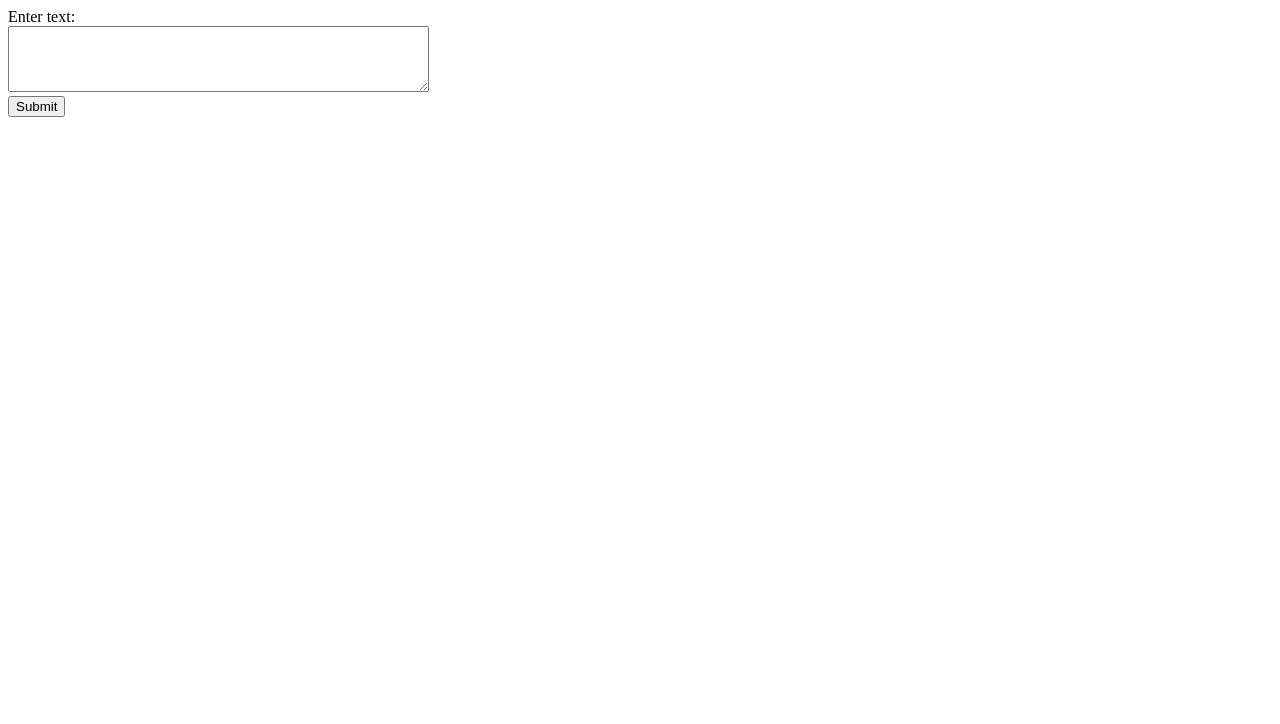
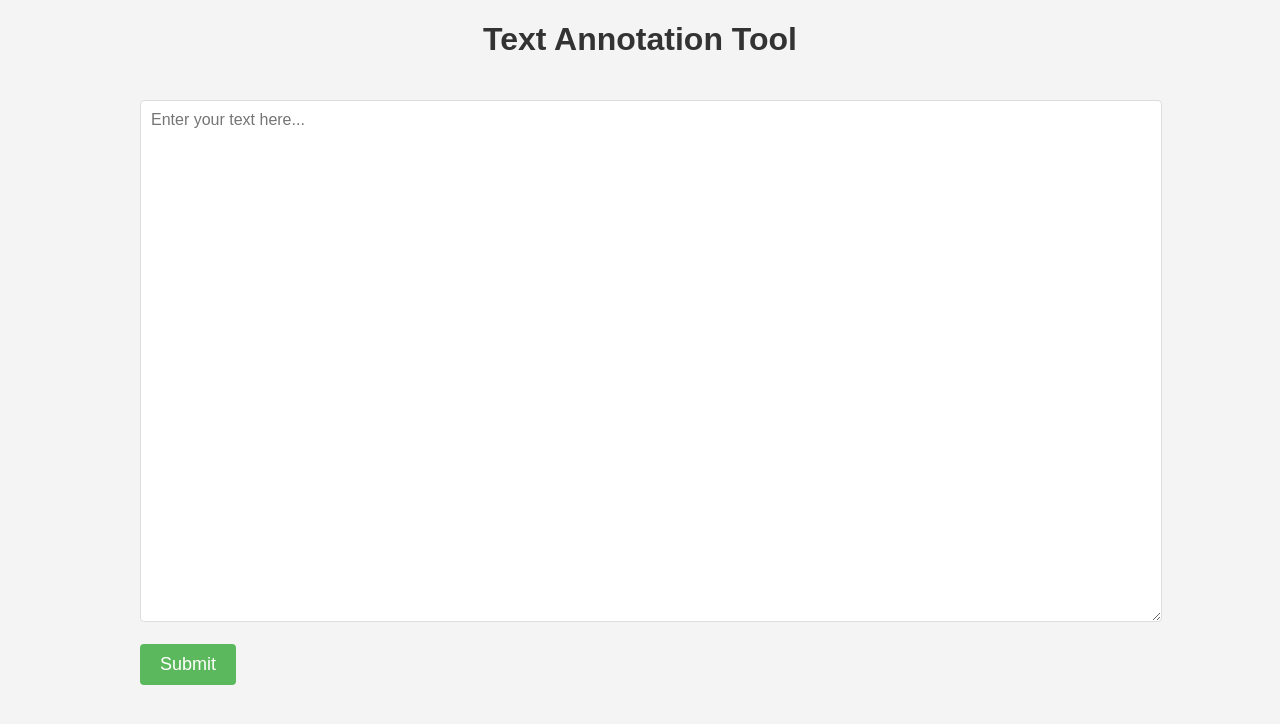
Before and after one commit to samchristywork/annotation_app, a plain HTML site: page index.html in a window 1280 px wide. Drawn offline with Linux system fonts and the light colour scheme.

Commit message:
feat: Update styling of page
This commit makes a bunch of styling and layout changes.

Some of these changes are for buttons I'm going to add in a minute.

```diff
--- a/index.html
+++ b/index.html
@@ -10,13 +10,12 @@
 </head>
 
 <body>
-  <div id="root">
+  <h1>Text Annotation Tool</h1>
+  <div id="root" class="container">
     <div>
-      Enter text:
-    </div>
-    <textarea id="text_area" rows="4" cols="50"></textarea>
-    <div>
-      <button id="submit" onclick="submit()">Submit</button>
+      <textarea id="text_area" name="userText" rows="20" cols="50" placeholder="Enter your text here..."></textarea>
+      <br><br>
+      <button type="submit" id="submit" class="button" onclick="submit()">Submit</button>
     </div>
   </div>
 </body>
--- a/style.css
+++ b/style.css
@@ -1,18 +1,66 @@
-.normal {
-  background: #ff7;
+.annotated_text {
+  white-space: pre-wrap;
+  font-family: 'Arial', sans-serif;
+  font-size: 1.5rem;
+  line-height: 1.5;
+  background-color: #fff;
+  padding: 20px;
+  border-radius: 0.5rem;
+  border: 1px solid #ddd;
 }
 
-.error {
-  background: #f77;
+.hidden {
+  display: none;
 }
 
-.normal.error {
-  background-image: repeating-linear-gradient(
-    45deg,
-    #f77,
-    #f77 5px,
-    #ff7 5px,
-    #ff7 10px,
-    #f77 10px
-  );
+body {
+  font-family: 'Arial', sans-serif;
+  background-color: #f4f4f4;
+  margin: 0;
+  padding: 0;
 }
+
+.container {
+  width: 80%;
+  margin: 0 auto;
+  padding: 20px;
+  max-width: 1000px;
+}
+
+h1 {
+  text-align: center;
+  color: #333;
+}
+
+textarea#text_area {
+  width: 100%;
+  height: 500px;
+  padding: 10px;
+  border: 1px solid #ddd;
+  border-radius: 4px;
+  font-family: 'Arial', sans-serif;
+  font-size: 16px;
+  resize: vertical;
+}
+
+.button {
+  padding: 10px 20px;
+  background-color: #5cb85c;
+  color: white;
+  border: none;
+  border-radius: 4px;
+  cursor: pointer;
+  font-size: 18px;
+}
+
+.button:hover {
+  background-color: #4cae4c;
+}
+
+.text_input {
+  padding: 10px;
+  border: 1px solid #ddd;
+  border-radius: 4px;
+  font-family: 'Arial', sans-serif;
+  font-size: 16px;
+}
```
